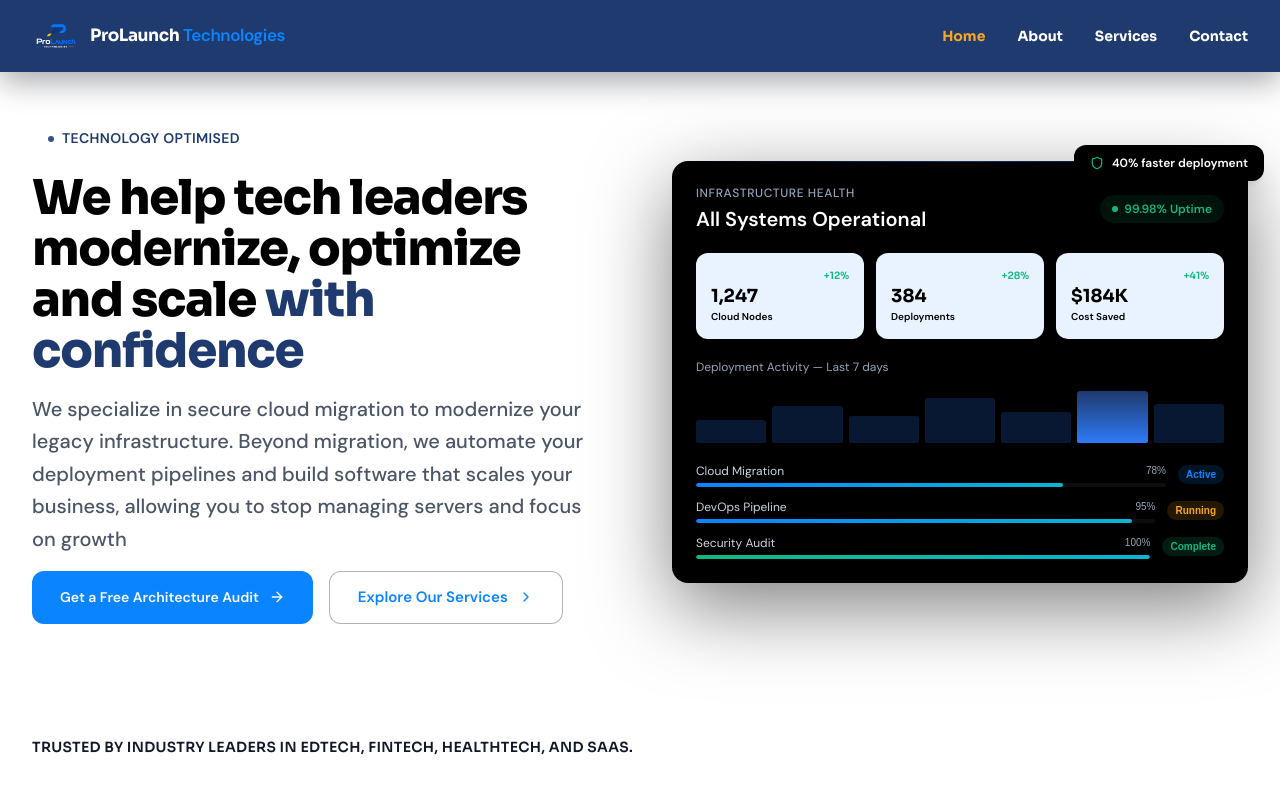
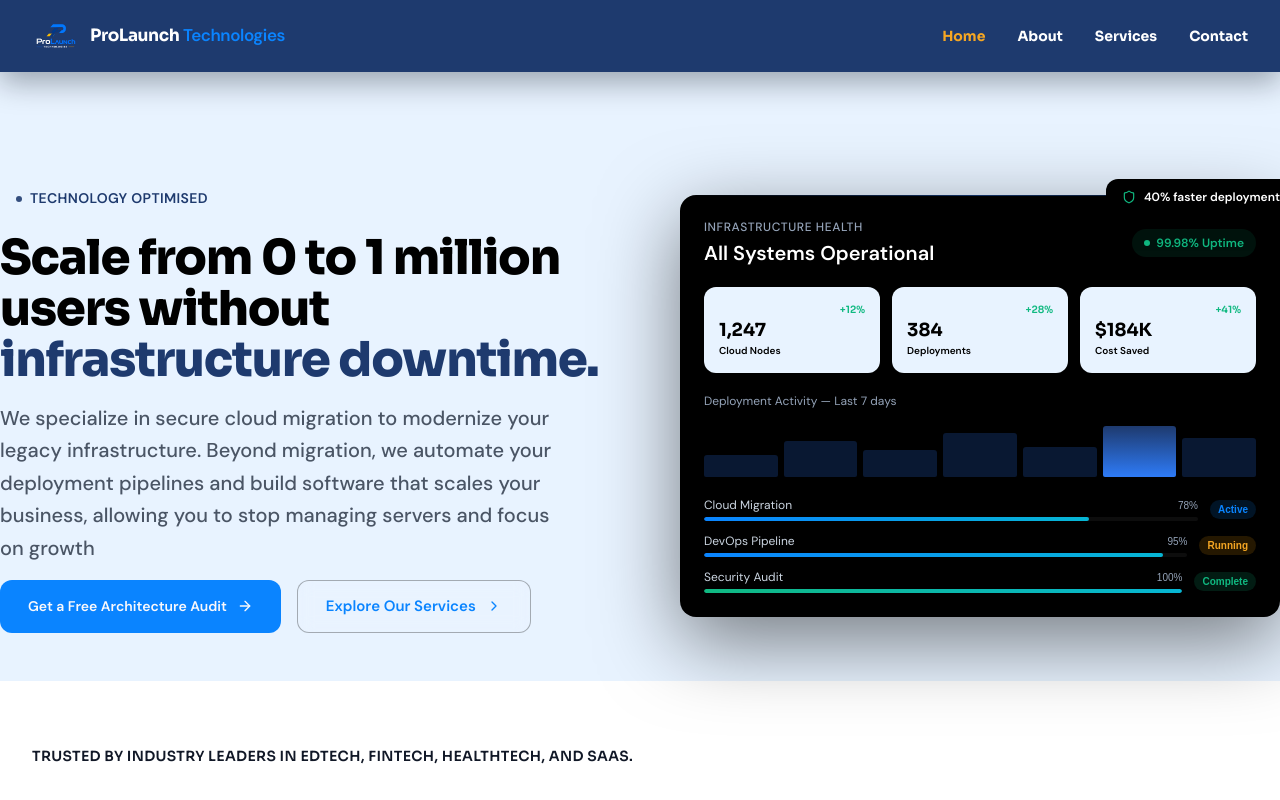
Before and after one commit to ProLaunch-Group/ptech-web, a Next.js app: page / in a window 1280 px wide. Shown: the top 800 px of the page. Built offline with nearby package versions, Linux system fonts and the light colour scheme.

Commit message:
Fix: updated hero text and fixed some layout issues

```diff
--- a/src/components/module/home/Hero.tsx
+++ b/src/components/module/home/Hero.tsx
@@ -10,8 +10,8 @@ import { slideFromLeft } from '@/libs/motion-variants';
 export default function Hero() {
   return (
     <StaggerContainer>
-      <section className=" w-full py-10 md:py-12">
-        <div className="max-w-7xl w-full mx-auto px-6 lg:px-8  grid  lg:grid-cols-2 gap-16 items-center">
+      <section className=" w-full py-10 md:py-12 bg-[#e8f3ff]">
+        <div className="max-w-7xl w-full mx-auto px-6 lg:px-0  lg:mt-15 grid  lg:grid-cols-2 gap-20 items-center ">
           {/* Left Side: Editorial Content */}
           <header className="flex flex-col items-start ">
             <motion.span
@@ -26,8 +26,8 @@ export default function Hero() {
               variants={slideFromLeft}
               className="font-extrabold font-sora text-[36px] lg:text-[48px]  leading-[1.06] tracking-tight text-black mb-4 "
             >
-              We help tech leaders modernize, optimize and scale{' '}
-              <span className="text-deepNavy">with confidence</span>
+              Scale from 0 to 1 million users without{' '}
+              <span className="text-deepNavy">infrastructure downtime.</span>
             </motion.h1>
 
             <motion.p
@@ -47,7 +47,7 @@ export default function Hero() {
             >
               <Link
                 href="/contact"
-                className="inline-flex items-center font-sans gap-2.5 bg-electricBlue text-[#F9F8FB] font-semibold px-7 py-3.5 rounded-xl text-[14px] transition-all duration-200  hover:shadow-[0_8px_36px_rgba(46,123,247,0.55)] hover:-translate-y-0.5 active:translate-y-0"
+                className="inline-flex items-center font-sans gap-2.5 bg-[#0a84ff] text-[#F9F8FB] font-semibold px-7 py-3.5 rounded-xl text-[14px] transition-all duration-200  hover:shadow-[0_8px_36px_rgba(46,123,247,0.55)] hover:-translate-y-0.5 active:translate-y-0"
               >
                 Get a Free Architecture Audit
                 <ArrowRight size={16} aria-hidden="true" />
```
